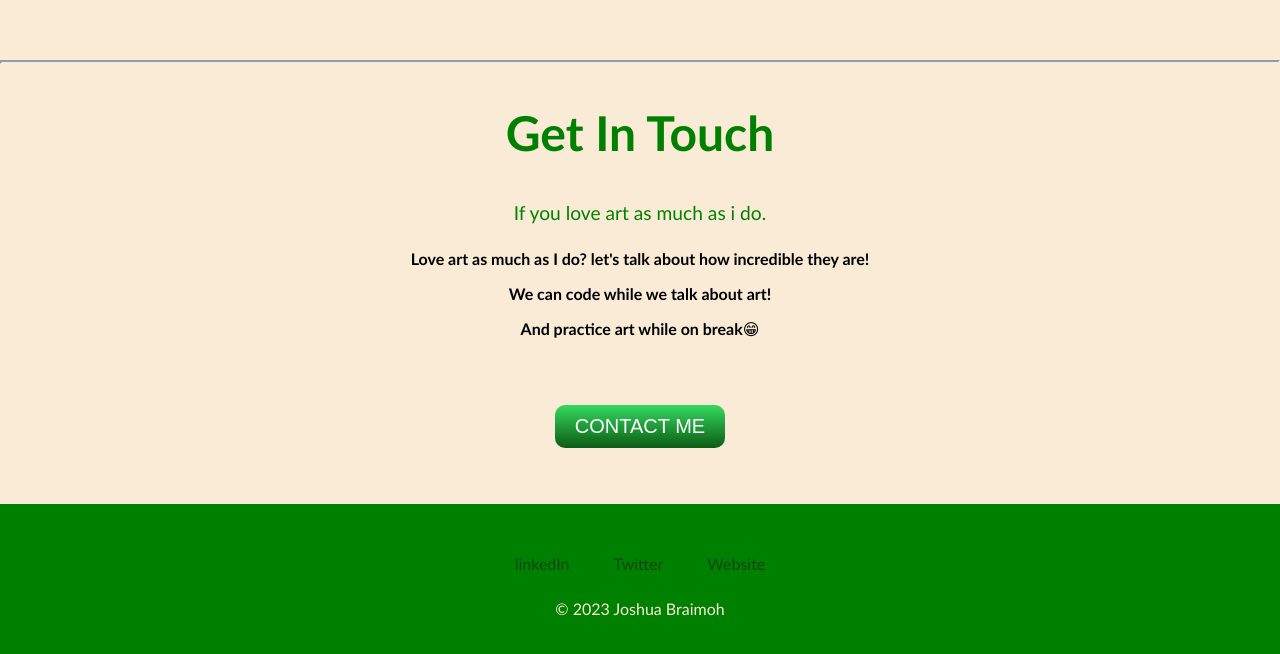
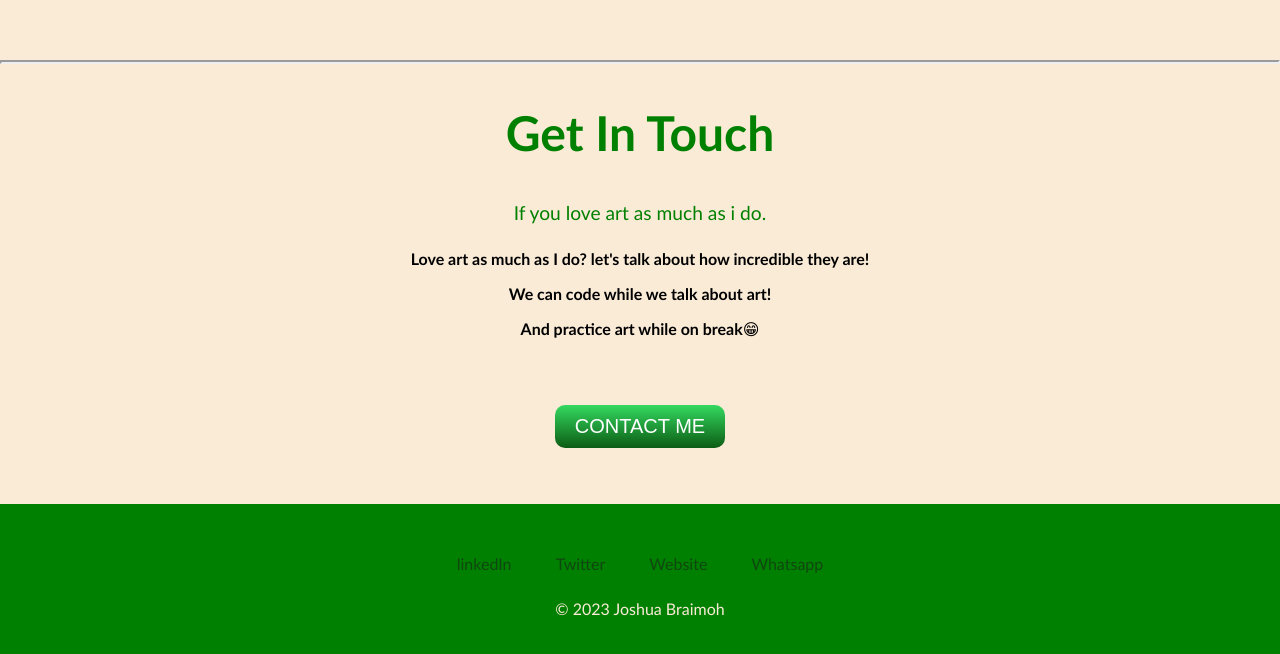
Before and after one commit to Jbraimohtech/my-page, a plain HTML site: page index.html in a window 1280 px wide. Shown: the part 2190-2844 px from the top of the page. Drawn offline with nearby package versions, Linux system fonts and the light colour scheme.

Commit message:
Update index.html

```diff
--- a/index.html
+++ b/index.html
@@ -86,6 +86,7 @@
         <a href="https://www.linkedin.com/in/joshua-braimoh-364652219/" target="_blank">linkedIn</a>
         <a href="https://twitter.com/jbraimohsart" target="_blank">Twitter</a>
         <a href="website.html" target="_blank">Website</a>
+        <a href="http://wa.me/2349165240920" target="_blank">Whatsapp</a>
 
         <p>&copy 2023 Joshua Braimoh</p>
     </footer>
```
